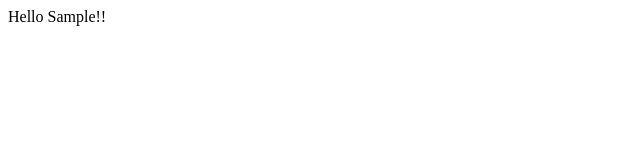
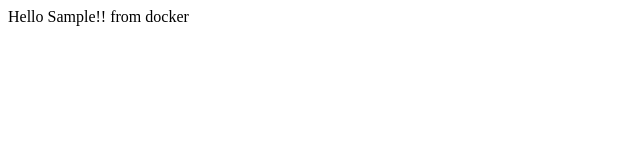
Before and after one commit to shule517/sample, a website: page public/index.html in a window 1280 px wide. Shown: the full height of the page, 0-640 px from the left. Drawn offline with Linux system fonts and the light colour scheme.

Commit message:
Update index.html
変更テスト

```diff
--- a/public/index.html
+++ b/public/index.html
@@ -1,3 +1,3 @@
 <html>
-  Hello Sample!!
+  Hello Sample!! from docker
 </html>
```
